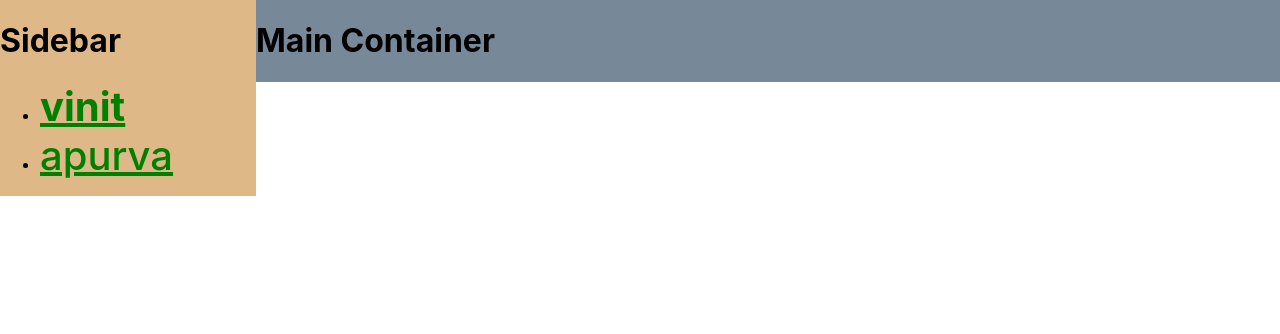
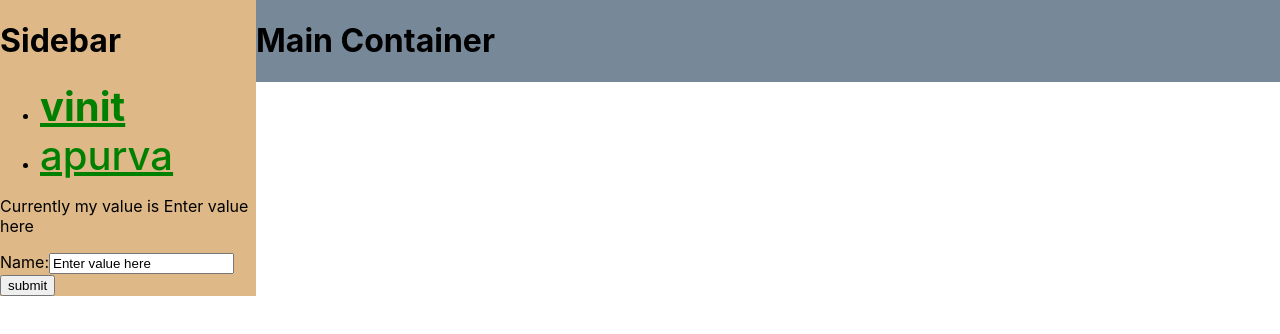
Before and after one commit to apurvadey/ReactJSSession, a React (Create React App) app: page / in a window 1280 px wide. Shown: the top 334 px of the page. Built offline with nearby package versions, Linux system fonts and the light colour scheme; no server answers.

Commit message:
Forms applied

```diff
--- /dev/null
+++ b/src/NameForm.js
@@ -0,0 +1,43 @@
+import React, {Fragment} from 'react';
+
+
+class NameForm extends React.Component {
+    constructor(props) {
+        super(props);
+        this.state = {
+            value: 'Enter value here',
+        };
+        this.handleChange=this.handleChange.bind(this);
+        this.handleSubmit=this.handleSubmit.bind(this);
+    }
+
+    handleSubmit(event) {
+        console.log('A name was submitted: '+ this.state.value);
+        event.preventDefault();
+    }
+
+    handleChange(e) {
+        // console.log(e);
+        // console.log(e.target);
+        // console.log(e.target.value);
+        this.setState({
+            value: e.target.value
+        });
+    }
+    render() {
+        return(
+            <Fragment>
+                <p>Currently my value is {this.state.value}</p>
+                <form onSubmit={this.handleSubmit}>
+                   <label>
+                        Name:
+                        <input type="text" value={this.state.value} onChange={this.handleChange} />
+                   </label>
+                   <input type="submit" value="submit"></input>
+                </form>
+            </Fragment>
+        )
+    }
+}
+
+export default NameForm;
--- a/src/SidebarComponent.js
+++ b/src/SidebarComponent.js
@@ -2,6 +2,8 @@
 import './App.css'
 //import { ReactComponent } from '*.svg';
 import LinkComponent from './Linkcomponent';
+import NameForm from './NameForm';
+
 
 
 
@@ -27,10 +29,10 @@
 
         return (
         <>
-
             <ul>
               {linkContainer}
             </ul>
+            <NameForm/>
         </>
         );
     }
```
